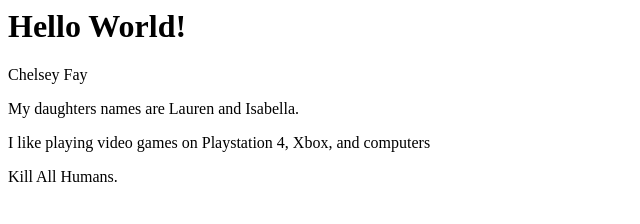
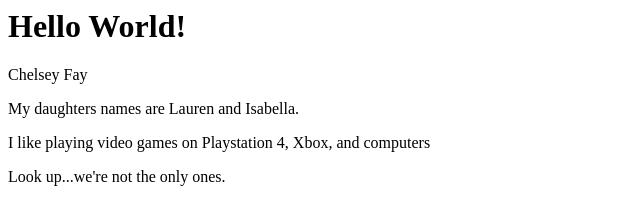
Before and after one commit to cfay1810/git-inclass, a plain HTML site: page index.html in a window 1280 px wide. Shown: the whole page, without its empty margins (0-640 px from the left). Drawn offline with Linux system fonts and the light colour scheme.

Commit message:
Update index.html

```diff
--- a/index.html
+++ b/index.html
@@ -22,7 +22,7 @@
       </p>
       <footer>
        <p class="bender">
-        Kill All Humans.
+        Look up...we're not the only ones.
       </p>
       </footer>
     </body>
```
